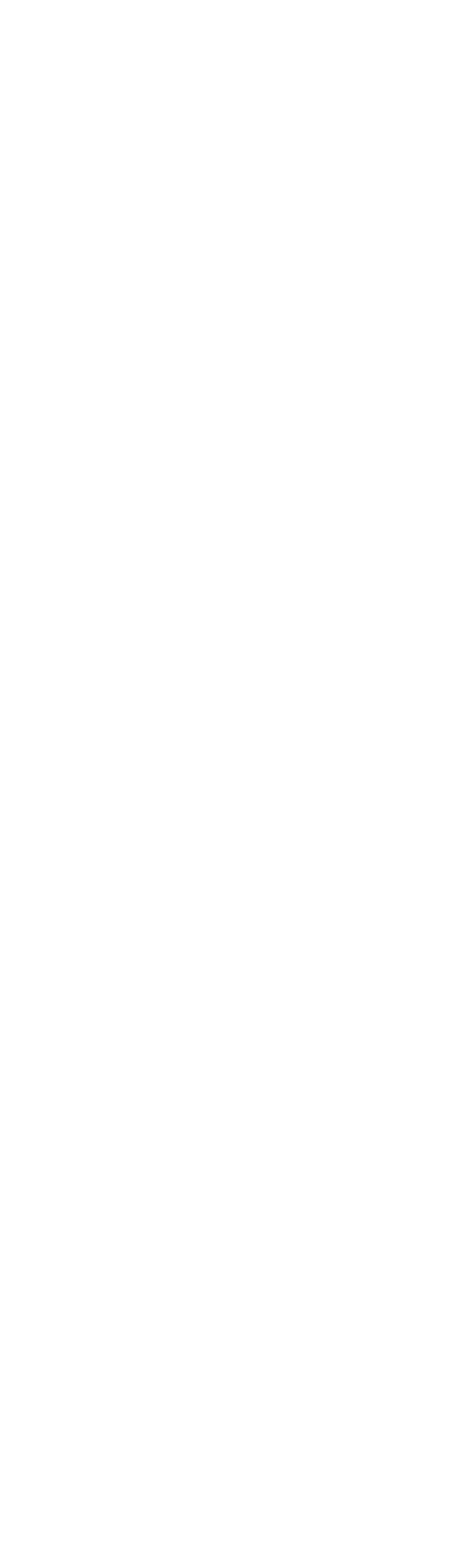
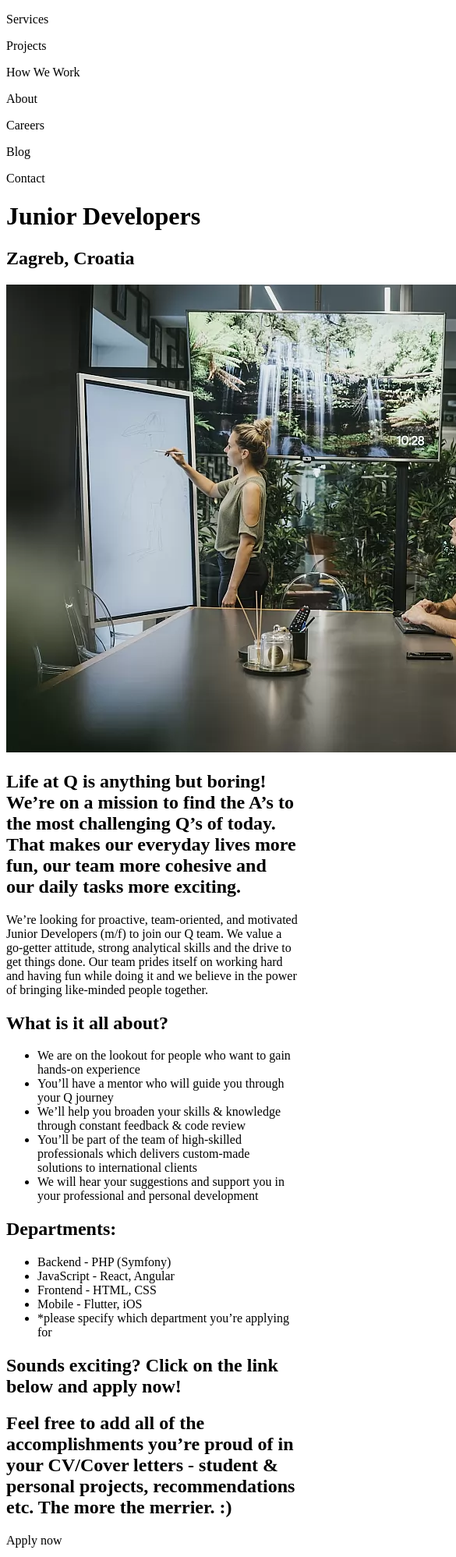
Before and after one commit to m4lovric/q_junior_page, a plain HTML site: page index.html in a window 390 px wide. Shown: the top 1997 px of the page at 78% size, 585 px wide, since content can reach past the window. Before the commit the page ends 844 px from the top, so only its background shows below. Drawn offline with Linux system fonts and the light colour scheme.

Commit message:
Html structure init

```diff
--- a/index.html
+++ b/index.html
@@ -7,6 +7,77 @@
   <title>Document</title>
 </head>
 <body>
-
+  <nav>
+    <p>Services</p>
+    <p>Projects</p>
+    <p>How We Work</p>
+    <p>About</p>
+    <p>Careers</p>
+    <p>Blog</p>
+    <p>Contact</p>
+  </nav>
+  <main>
+    <h1>Junior Developers</h1>
+    <h2>Zagreb, Croatia</h2>
+    <img src="./assets/Junior-Developers-oglas_eafcc47d2eac9b34493eba0289cfb02f.webp" alt="office">
+    <section>
+      <h2>Life at Q is anything but boring! We’re on a mission to find the A’s to the most challenging Q’s of today. That makes our everyday lives more fun, our team more cohesive and our daily tasks more exciting.</h2>
+      <p>We’re looking for proactive, team-oriented, and motivated Junior Developers (m/f) to join our Q team. We value a go-getter attitude, strong analytical skills and the drive to get things done. Our team prides itself on working hard and having fun while doing it and we believe in the power of bringing like-minded people together.</p>
+      <article>
+        <h2>What is it all about?</h2>
+        <ul>
+          <li>We are on the lookout for people who want to gain hands-on experience</li>
+          <li>You’ll have a mentor who will guide you through your Q journey</li>
+          <li>We’ll help you broaden your skills & knowledge through constant feedback & code review</li>
+          <li>You’ll be part of the team of high-skilled professionals which delivers custom-made solutions to international clients</li>
+          <li>We will hear your suggestions and support you in your professional and personal development</li>
+        </ul>
+      </article>
+      <article>
+        <h2>Departments:</h2>
+        <ul>
+          <li>Backend - PHP (Symfony)</li>
+          <li>JavaScript - React, Angular</li>
+          <li>Frontend - HTML, CSS</li>
+          <li>Mobile - Flutter, iOS</li>
+          <li>*please specify which department you’re applying for</li>
+        </ul>
+      </article>
+      <article>
+        <h2>Sounds exciting? Click on the link below and apply now!</h2>
+        <h2>Feel free to add all of the accomplishments you’re proud of in your CV/Cover letters - student & personal projects, recommendations etc. The more the merrier. :)</h2>
+        <p>Apply now</p>
+      </article>
+    </section>
+  </main>
+  <footer>
+    <article>
+      <i></i>
+      <h4>Whatever the Q,
+        We got the A</h4>
+    </article>
+    <article>
+      <h1>Services</h1>
+      <h1>Projects</h1>
+      <h1>How We Work</h1>
+      <h1>Contact</h1>
+      <p>About</p>
+      <p>Careers</p>
+      <p>Blog</p>
+    </article>
+    <article>
+      <h3></h3>
+      <input type="text">
+      <button>Subscribe</button>
+      <i></i>
+      <i></i>
+      <i></i>
+      <i></i>
+      <i></i>
+    </article>
+    <article>
+      <p>©2021 - Q | Legal | Privacy Policy</p>
+    </article>
+  </footer>
 </body>
 </html>
```
Also changed, not shown: assets/Junior-Developers-oglas_eafcc47d2eac9b34493eba0289cfb02f.webp (added).
